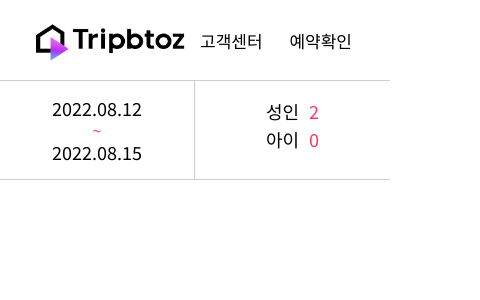
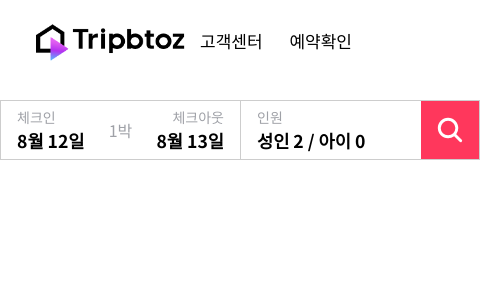
Before and after one commit to ymStudyLog/tripbtoz-ym, a React (Create React App) app: page / in a window 390 px wide. Shown: the top 300 px of the page, 480 px wide, since content can reach past the window. Built offline with nearby package versions, Linux system fonts and the light colour scheme.

Commit message:
feat #21 : useMediaQeury를 사용하지 않고 기존의 SearchBar에서 @media를 사용해 반응형 구현

```diff
--- a/src/components/common/SearchBar.tsx
+++ b/src/components/common/SearchBar.tsx
@@ -1,17 +1,13 @@
-import React from "react";
-import { useNavigate } from "react-router-dom";
-import styled from "styled-components";
-import { VscCalendar } from "react-icons/vsc";
-import { IoPersonOutline } from "react-icons/io5";
-import { IoSearch } from "react-icons/io5";
-import CalendarModal from "../modal/CalendarModal";
-import CountModal from "../modal/CountModal";
-import {
-  addDate,
-  convertDateToString,
-  getDateDiff,
-} from "../../utils/dateUtils";
-import useLocalStorage from "../../hooks/useLocalStorage";
+import React from 'react';
+import { useNavigate } from 'react-router-dom';
+import styled from 'styled-components';
+import { VscCalendar } from 'react-icons/vsc';
+import { IoPersonOutline } from 'react-icons/io5';
+import { IoSearch } from 'react-icons/io5';
+import CalendarModal from '../modal/CalendarModal';
+import CountModal from '../modal/CountModal';
+import { addDate, convertDateToString, getDateDiff } from '../../utils/dateUtils';
+import useLocalStorage from '../../hooks/useLocalStorage';
 
 type LocalStorageType = string | null;
 
@@ -21,29 +17,22 @@ type LocalStorageType = string | null;
 //   initialCheckIn?: Date;
 //   initialCheckOut?: Date;
 // };
-const SearchBar = (
+const SearchBar = () =>
   //   {
   //   initialAdult,
   //   initialChild,
   //   initialCheckIn,
   //   initialCheckOut,
   // }: Props
-) => {
+  {
     const today = new Date(convertDateToString(new Date()));
-  const [initialMonthDate, setInitialMonthDate] = React.useState(
-    new Date(convertDateToString(new Date()))
-  );
+    const [initialMonthDate, setInitialMonthDate] = React.useState(new Date(convertDateToString(new Date())));
 
     React.useEffect(() => {
-    const periodData: LocalStorageType = localStorage.getItem("stayPeriod");
-    const numberOfPeopleData: LocalStorageType =
-      localStorage.getItem("headCount");
-    setCheckIn(
-      periodData ? new Date(JSON.parse(periodData).checkIn) : addDate(today, 7)
-    );
-    setCheckOut(
-      periodData ? new Date(JSON.parse(periodData).checkOut) : addDate(today, 8)
-    );
+      const periodData: LocalStorageType = localStorage.getItem('stayPeriod');
+      const numberOfPeopleData: LocalStorageType = localStorage.getItem('headCount');
+      setCheckIn(periodData ? new Date(JSON.parse(periodData).checkIn) : addDate(today, 7));
+      setCheckOut(periodData ? new Date(JSON.parse(periodData).checkOut) : addDate(today, 8));
       setAdult(numberOfPeopleData ? JSON.parse(numberOfPeopleData).adult : 2);
       setChild(numberOfPeopleData ? JSON.parse(numberOfPeopleData).child : 0);
     }, []);
@@ -55,23 +44,17 @@ const SearchBar = (
     //   initialCheckOut ? initialCheckOut : addDate(today, 8)
     // );
 
-  const [checkIn, setCheckIn] = React.useState<Date | undefined>(
-    addDate(today, 7)
-  );
-  const [checkOut, setCheckOut] = React.useState<Date | undefined>(
-    addDate(today, 8)
-  );
+    const [checkIn, setCheckIn] = React.useState<Date | undefined>(addDate(today, 7));
+    const [checkOut, setCheckOut] = React.useState<Date | undefined>(addDate(today, 8));
 
-  const [showCalendarModal, setShowCalendarModal] =
-    React.useState<boolean>(false);
+    const [showCalendarModal, setShowCalendarModal] = React.useState<boolean>(false);
     const [showCountModal, setShowCountModal] = React.useState<boolean>(false);
     const [adult, setAdult] = React.useState<number>(2);
     const [child, setChild] = React.useState<number>(0);
 
     const navigate = useNavigate();
 
-  const { setStayPeriodInStorage, setNumberOfPeopleInStorage } =
-    useLocalStorage();
+    const { setStayPeriodInStorage, setNumberOfPeopleInStorage } = useLocalStorage();
 
     const handleToHotel = () => {
       if (adult + child <= 0) {
@@ -82,16 +65,9 @@ const SearchBar = (
         setShowCalendarModal(true);
         return;
       }
-    setStayPeriodInStorage(
-      `${checkIn.getFullYear()}. ${
-        checkIn.getMonth() + 1
-      }. ${checkIn.getDate()}.`,
-      `${checkOut.getFullYear()}. ${
-        checkOut.getMonth() + 1
-      }. ${checkOut.getDate()}.`
-    );
+      setStayPeriodInStorage(`${checkIn.getFullYear()}. ${checkIn.getMonth() + 1}. ${checkIn.getDate()}.`, `${checkOut.getFullYear()}. ${checkOut.getMonth() + 1}. ${checkOut.getDate()}.`);
       setNumberOfPeopleInStorage(adult, child);
-    navigate("/hotel");
+      navigate('/hotel');
     };
 
     return (
@@ -115,10 +91,7 @@ const SearchBar = (
                 handleChangeMonthDate={(date: Date) => {
                   setInitialMonthDate(date);
                 }}
-              handleChangeCheckInOut={(
-                srcCheckIn?: Date,
-                srcCheckOut?: Date
-              ) => {
+                handleChangeCheckInOut={(srcCheckIn?: Date, srcCheckOut?: Date) => {
                   let changed = false;
                   if (srcCheckIn !== checkIn || srcCheckOut !== checkOut) {
                     changed = true;
@@ -133,22 +106,12 @@ const SearchBar = (
             )}
             <CheckInWrapper>
               <SubMenuTitle>체크인</SubMenuTitle>
-            <SubMenuContents>
-              {checkIn
-                ? `${checkIn.getMonth() + 1}월 ${checkIn.getDate()}일`
-                : "날짜추가"}
-            </SubMenuContents>
+              <SubMenuContents>{checkIn ? `${checkIn.getMonth() + 1}월 ${checkIn.getDate()}일` : '날짜추가'}</SubMenuContents>
             </CheckInWrapper>
-          <StayPeriodText>
-            {checkIn && checkOut ? `${getDateDiff(checkOut, checkIn)}박` : ""}
-          </StayPeriodText>
+            <StayPeriodText>{checkIn && checkOut ? `${getDateDiff(checkOut, checkIn)}박` : ''}</StayPeriodText>
             <CheckOutWrapper>
               <SubMenuTitle>체크아웃</SubMenuTitle>
-            <SubMenuContents>
-              {checkOut
-                ? `${checkOut.getMonth() + 1}월 ${checkOut.getDate()}일`
-                : "날짜추가"}
-            </SubMenuContents>
+              <SubMenuContents>{checkOut ? `${checkOut.getMonth() + 1}월 ${checkOut.getDate()}일` : '날짜추가'}</SubMenuContents>
             </CheckOutWrapper>
           </CheckInOutContainer>
           <IconWrapper>
@@ -165,10 +128,7 @@ const SearchBar = (
                 initialChild={child}
                 initialAdult={adult}
                 setShowCountModal={setShowCountModal}
-              handleChangeNumberOfPeople={(
-                srcAdult: number,
-                srcChild: number
-              ) => {
+                handleChangeNumberOfPeople={(srcAdult: number, srcChild: number) => {
                   setAdult(srcAdult);
                   setChild(srcChild);
                 }}
@@ -194,9 +154,9 @@ const SearchBarWrapper = styled.div`
   width: 800px;
   margin-top: 20px;
 
-  /* @media screen and (max-width: 480px) {
-    display: none;
-  } */
+  @media screen and (max-width: 480px) {
+    width: 480px;
+  }
 `;
 
 const SearchBarContainer = styled.div`
@@ -219,6 +179,10 @@ const CheckInOutContainer = styled.div`
   &:hover {
     background-color: var(--color-hover);
   }
+
+  @media screen and (max-width: 480px) {
+    width: 240px;
+  }
 `;
 
 const IconWrapper = styled.div`
@@ -227,6 +191,10 @@ const IconWrapper = styled.div`
   align-items: center;
   width: 64px;
   font-size: 28px;
+
+  @media screen and (max-width: 480px) {
+    display: none;
+  }
 `;
 
 const CheckInWrapper = styled.div`
@@ -276,6 +244,10 @@ const GuestInfoContainer = styled.div`
   &:hover {
     background-color: var(--color-hover);
   }
+
+  @media screen and (max-width: 480px) {
+    width: 240px;
+  }
 `;
 
 const GuestInfoWrapper = styled.div`
@@ -285,6 +257,10 @@ const GuestInfoWrapper = styled.div`
   align-items: flex-start;
   width: 320px;
   padding-left: 16px;
+
+  @media screen and (max-width: 480px) {
+    width: 180px;
+  }
 `;
 
 const SearchIconWrapper = styled.div`
@@ -295,4 +271,9 @@ const SearchIconWrapper = styled.div`
   font-size: 35px;
   background-color: var(--color-main);
   color: var(--color-white);
+
+  @media screen and (max-width: 480px) {
+    width: 80px;
+    font-size: 30px;
+  }
 `;
--- a/src/components/mobile/MSearchBar.tsx
+++ /dev/null
@@ -1,77 +0,0 @@
-import React from 'react';
-import styled from 'styled-components';
-
-type Props = {};
-
-const MSearchBar = (props: Props) => {
-  return (
-    <MSearchBarContainer>
-      <MCheckInOutContainer>
-        <MCheckInOutDate>2022.08.12</MCheckInOutDate>
-        <Duration>~</Duration>
-        <MCheckInOutDate>2022.08.15</MCheckInOutDate>
-      </MCheckInOutContainer>
-      <MGuestInfoContainer>
-        <SubMenuWrapper>
-          <SubMenuTitle>성인</SubMenuTitle>
-          <SubMenuContents>2</SubMenuContents>
-        </SubMenuWrapper>
-        <SubMenuWrapper>
-          <SubMenuTitle>아이</SubMenuTitle>
-          <SubMenuContents>0</SubMenuContents>
-        </SubMenuWrapper>
-      </MGuestInfoContainer>
-    </MSearchBarContainer>
-  );
-};
-
-export default MSearchBar;
-
-const MSearchBarContainer = styled.div`
-  display: flex;
-  height: 100px;
-  background-color: var(--color-white);
-  border-top: 1px solid var(--color-border);
-  border-bottom: 1px solid var(--color-border);
-`;
-
-const MCheckInOutContainer = styled.div`
-  width: 50%;
-  display: flex;
-  flex-direction: column;
-  align-items: center;
-  justify-content: center;
-  border-right: 1px solid var(--color-border);
-`;
-
-const Duration = styled.div`
-  color: var(--color-main);
-  margin: 5px 0;
-`;
-
-const MCheckInOutDate = styled.div`
-  font-size: 18px;
-`;
-
-const MGuestInfoContainer = styled.div`
-  width: 50%;
-  display: flex;
-  flex-direction: column;
-  align-items: center;
-  justify-content: center;
-`;
-
-const SubMenuWrapper = styled.div`
-  display: flex;
-  margin-bottom: 10px;
-  font-size: 18px;
-`;
-
-const SubMenuTitle = styled.div`
-  display: flex;
-  margin-right: 10px;
-`;
-
-const SubMenuContents = styled.div`
-  color: var(--color-main);
-`;
--- a/src/pages/Hotel.tsx
+++ b/src/pages/Hotel.tsx
@@ -1,67 +1,43 @@
-import React from "react";
-import SearchBar from "../components/common/SearchBar";
-import HotelList from "../components/hotelList/HotelList";
-import useFilter from "../hooks/useFilter";
-import MSearchBar from '../components/mobile/MSearchBar';
-import { ReservationContainer } from "../styles/Hotel.style";
-import { StayPeriodType, NumberOfPeopleType } from "../types/localStorageType";
-import { QueryType } from "../types/queryType";
-import { useMediaQuery } from 'react-responsive';
+import React from 'react';
+import SearchBar from '../components/common/SearchBar';
+import HotelList from '../components/hotelList/HotelList';
+import useFilter from '../hooks/useFilter';
+import { ReservationContainer } from '../styles/Hotel.style';
+import { StayPeriodType, NumberOfPeopleType } from '../types/localStorageType';
+import { QueryType } from '../types/queryType';
 
 type LocalStorageType = string | null;
 
 const Hotel = () => {
-const isMobile = useMediaQuery({ maxWidth: 480 });
-  const { filterByStayPeriod, filterByHeadCount, createFilteredQuery } =
-    useFilter();
+  const { filterByStayPeriod, filterByHeadCount, createFilteredQuery } = useFilter();
   const stayPeriodRef = React.useRef<StayPeriodType>({
-    checkIn: "",
-    checkOut: "",
+    checkIn: '',
+    checkOut: '',
   });
   const headCountRef = React.useRef<NumberOfPeopleType>({
     adult: 2,
     child: 0,
   });
-  const queryRef = React.useRef<QueryType>("");
-
+  const queryRef = React.useRef<QueryType>('');
 
   React.useEffect(() => {
-    const periodData : LocalStorageType = localStorage.getItem("stayPeriod");
-    const numberOfPeopleData : LocalStorageType = localStorage.getItem("headCount");
+    const periodData: LocalStorageType = localStorage.getItem('stayPeriod');
+    const numberOfPeopleData: LocalStorageType = localStorage.getItem('headCount');
 
     if (periodData !== null && numberOfPeopleData !== null) {
       stayPeriodRef.current = JSON.parse(periodData);
       headCountRef.current = JSON.parse(numberOfPeopleData);
-      queryRef.current = createFilteredQuery(
-        filterByStayPeriod(stayPeriodRef.current),
-        filterByHeadCount(headCountRef.current)
-      );
-      console.log("hotel", queryRef.current); //TODO useInfiniteScroll에 전달해야됨
+      queryRef.current = createFilteredQuery(filterByStayPeriod(stayPeriodRef.current), filterByHeadCount(headCountRef.current));
+      console.log('hotel', queryRef.current); //TODO useInfiniteScroll에 전달해야됨
     }
   }, [filterByStayPeriod, filterByHeadCount, createFilteredQuery]);
 
-
-
   return (
     <>
-      {isMobile ? (
-        <div>
-          <MSearchBar />
-          <HotelList
-          stayPeriod={stayPeriodRef.current}
-          headCount={headCountRef.current}
-        />
-        </div>
-      ) : (
-        <ReservationContainer>
-          <SearchBar />
-          <HotelList
-          stayPeriod={stayPeriodRef.current}
-          headCount={headCountRef.current}
-        />
-        </ReservationContainer>
-      )}
-
+      <ReservationContainer>
+        <SearchBar />
+        <HotelList stayPeriod={stayPeriodRef.current} headCount={headCountRef.current} />
+      </ReservationContainer>
     </>
   );
 };
--- a/src/pages/Landing.tsx
+++ b/src/pages/Landing.tsx
@@ -1,11 +1,7 @@
-
 import React from 'react';
 import styled from 'styled-components';
 import { useMediaQuery } from 'react-responsive';
 import SearchBar from '../components/common/SearchBar';
-import SelectButton from '../components/mobile/MSelectButton';
-import MSearchBar from '../components/mobile/MSearchBar';
-import Calendar from '../components/calendar/Calendar';
 
 const Landing = () => {
   const isMobile = useMediaQuery({ maxWidth: 480 });
@@ -13,15 +9,9 @@ const Landing = () => {
   return (
     <>
       {isMobile ? (
-        <MobileBackground>
-          <MSearchBar />
-          {/* <TestCalendarWrapper>
-            <TestCalendarModal></TestCalendarModal> */}
-          {/* <TestCalendarModal />
-            <TestCalendarModal /> */}
-          {/* </TestCalendarWrapper>
-          <SelectButton /> */}
-        </MobileBackground>
+        <div>
+          <SearchBar />
+        </div>
       ) : (
         <>
           <BackgroundImageWrapper>
@@ -35,16 +25,11 @@ const Landing = () => {
           </LandingContentsContainer>
         </>
       )}
-
     </>
   );
 };
 
 export default Landing;
-
-const MobileBackground = styled.div`
-  background-color: var(--color-mobileBackground);
-`;
 
 const BackgroundImageWrapper = styled.div`
   display: flex;
```
Also changed, not shown: src/components/common/NavigationBar.tsx (+7 -12 lines), src/components/hotelList/HotelItem.tsx (+29 -98 lines), src/components/mobile/MSelectButton.tsx (deleted, +0 -37 lines), src/components/modal/CalendarModal.tsx (+9 -11 lines), src/components/modal/CountModal.tsx (+10 -10 lines). Lines whose indentation alone changed are shown as unchanged.
